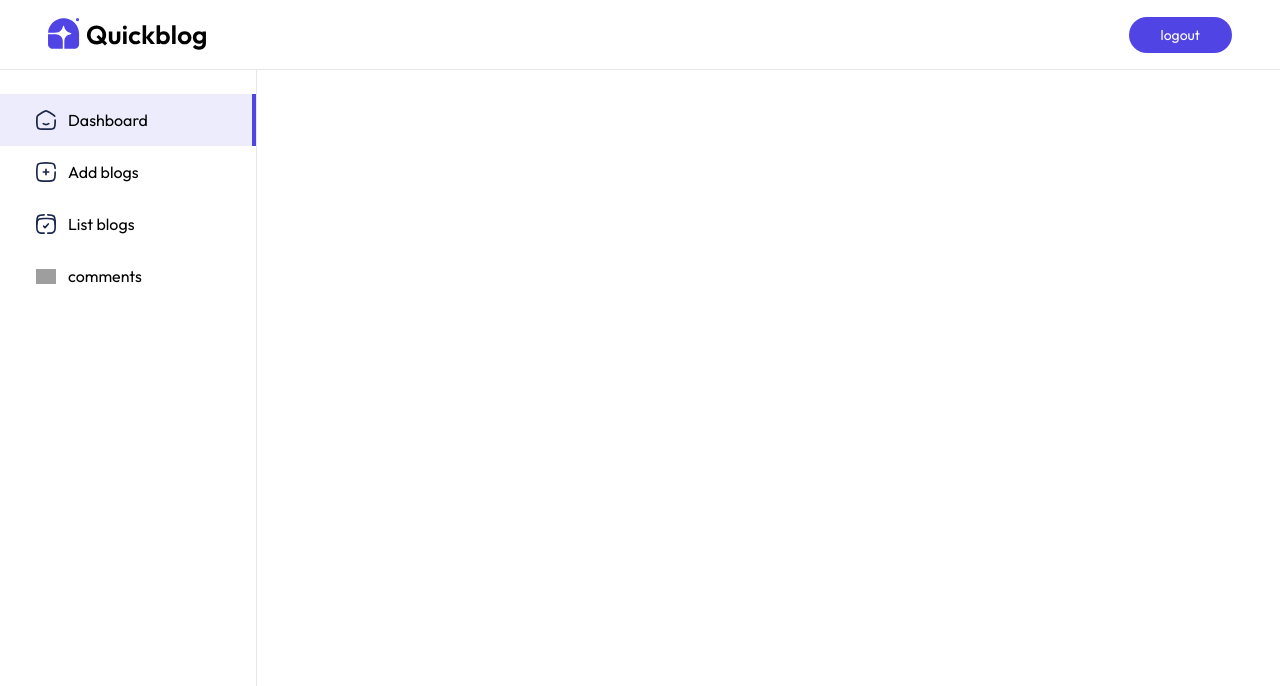
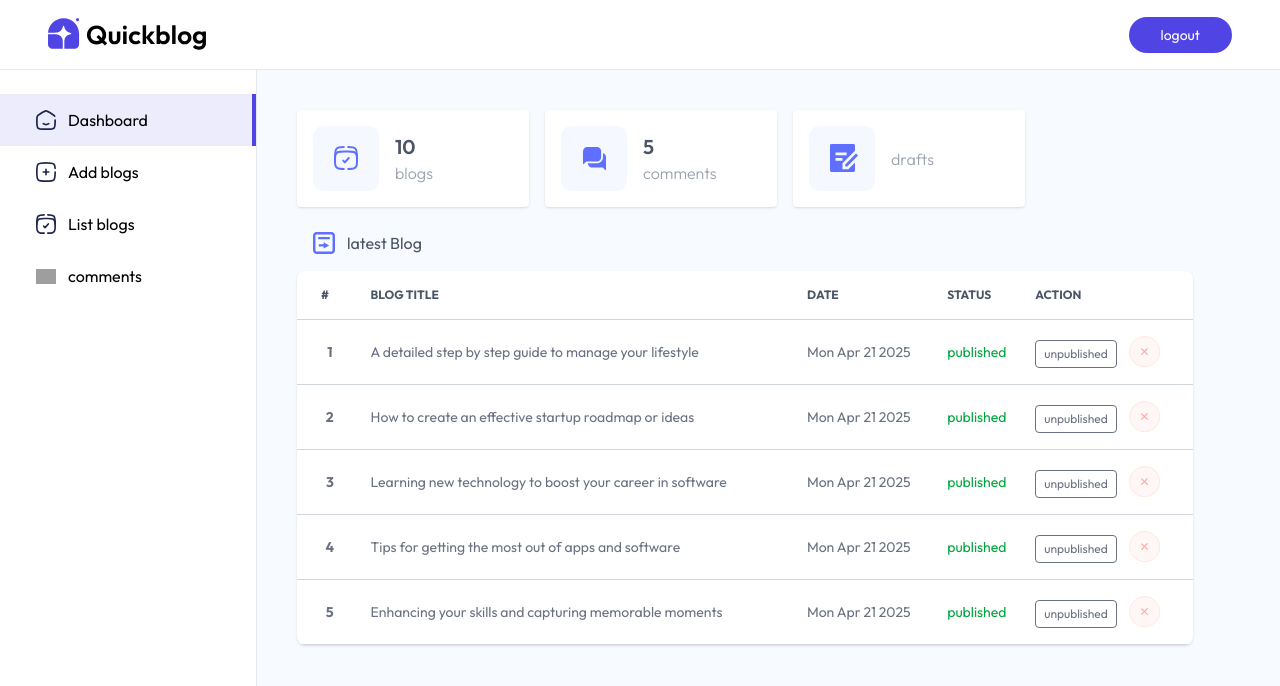
Before and after one commit to SamataNayak55/Blog-application, a React (Vite) app in the folder client/: page /admin in a window 1280 px wide. Shown: the top 686 px of the page. Built offline with nearby package versions, Linux system fonts and the light colour scheme; grey boxes are pictures that could not be loaded.

Commit message:
todays update

```diff
--- a/client/package.json
+++ b/client/package.json
@@ -13,6 +13,7 @@
     "@tailwindcss/vite": "^4.1.11",
     "moment": "^2.30.1",
     "motion": "^12.23.12",
+    "quill": "^2.0.3",
     "react": "^19.1.0",
     "react-dom": "^19.1.0",
     "react-router-dom": "^7.7.1",
--- a/client/src/components/BlogCard.jsx
+++ b/client/src/components/BlogCard.jsx
@@ -11,8 +11,8 @@ const BlogCard = ({blog}) => {
       <img src={image} className='aspect-video' alt="" />
       <span className='ml-5 mt-4 px-3 py-1 inline-block bg-primary/20 rounded-full text-primary text-xs'>{category}</span>
       <div>
-        <h4 className='mb-2 font-medium text-gray-900'>{title}</h4>
-        <p className='mb-3 text-xs text-gray-600' dangerouslySetInnerHTML={{"__html": description.slice(0,80)}}></p>
+        <h4 className='mb-2 px-3 font-medium text-gray-900'>{title}</h4>
+        <p className='mb-3 px-5 text-xs text-gray-600' dangerouslySetInnerHTML={{"__html": description.slice(0,80)}}></p>
       </div>
     </div>
   )
--- a/client/src/components/BlogList.jsx
+++ b/client/src/components/BlogList.jsx
@@ -25,7 +25,7 @@ const BlogList = () => {
           </div>
         ))}
       </div>
-      <div className='grid grid-cols-1 sm:grid-cols-2 md:grid-cols-3 xl:grid-cols-4 gap-8 mb-24 mmx-8 sm:mx-16 xl:mx-40'>
+      <div className='grid grid-cols-1 sm:grid-cols-2 p-0 md:grid-cols-3 xl:grid-cols-4 gap-8 mb-24 mmx-8 sm:mx-16 xl:mx-40'>
         {blog_data.filter((blog) => menu === 'All' ? true : blog.category === menu).map((blog) => <BlogCard key={blog._id} blog={blog} />)}
       </div>
     </div>
--- /dev/null
+++ b/client/src/components/admin/BlogTable.jsx
@@ -0,0 +1,25 @@
+import React from 'react'
+import { assets } from '../../assets/assets';
+
+const BlogTable = ({blog, fetchBlogs, index}) => {
+
+    const {title, createdAt} = blog;
+    const BlogDate = new Date(createdAt)
+  return (
+    <tr className='border-y border-gray-300'>
+      <th className='px-2 py-4'>{index}</th>
+      <td className='px-2 py-4'>{title}</td>
+      <td className='px-2 py-4 max-sm:hidden'>{BlogDate.toDateString()}</td>
+      <td className='px-2 py-4 max-sm:hidden'>
+        <p className={`${blog.isPublished ? "text-green-600" : "text-orange-700"}`}> {blog.isPublished ? 'published' : 'unpublished'}</p>
+      </td>
+      <td className='px-2 py-4 flex text-xs gap-3'>
+        <button className='border px-2 py-0.5 mt-1 rounded cursor-pointer'>{blog.isPublished ? 'unpublished' : 'published'}</button>
+        <img src={assets.cross_icon} className='w-8 hover:scale-110 transition-all cursor-pointer' alt="" />
+
+      </td>
+    </tr>
+  )
+}
+
+export default BlogTable
--- /dev/null
+++ b/client/src/components/admin/CommentTable.jsx
@@ -0,0 +1,32 @@
+import React from 'react'
+import { assets } from '../../assets/assets';
+
+const CommentTable = ({comment, fetchComments}) => {
+    const {blog, createdAt, _id } = comment;
+    const BlogDate = new Date(createdAt);
+
+  return (
+    <tr className='order-y border-gray-300'>
+        <td className='px-6 py-4'>
+            <b className='font-medium text-gray-600'>Blog </b> : {blog.title}
+            <br />
+            <br />
+            <b className='font-medium text-gray-600'>Name</b> : {Comment.name}
+          <br />
+            <b className='font-medium text-gray-600'>Comment</b> : {comment.content}
+           </td>
+        <td className='px-6 py-4 max-sm:hidden'>
+            {BlogDate.toLocaleDateString()}
+        </td>
+        <td className='px-6 py-4'>
+            <div className='inline-flex items-center gap-4'>
+                {!comment.isApproved?
+                <img src={assets.tick_icon} className='w-5 hover:scale-110 transition-all cursor-pointer' alt="" /> : <p className='w-5 hover:scale-110 transition-all cursor-pointer'> </p> }
+            </div>
+
+        </td>
+    </tr>
+  )
+}
+
+export default CommentTable
--- a/client/src/components/admin/login.jsx
+++ b/client/src/components/admin/login.jsx
@@ -1,6 +1,8 @@
 import React, { useState } from 'react'
 
 const Login = () => {
+
+
 
   const [email, setEmail] = useState('')
   const [password, setPassword] = useState('')
@@ -19,7 +21,7 @@ const Login = () => {
               <h1 className='text-3xl font-bold'>LOGIN</h1>
               <p className='font-light'>enter your credentials to access the adimin panel</p>
             </div>
-            <form onSubmit={handleSubmit} >
+            <form onSubmit={handleSubmit}  >
               <div className='flex flex-col'>
                 <label>Email :</label>
                 <input onChange={e=> setEmail(e.target.value)} value={email} type="email" required placeholder='enter your email id' className='border-b-2 border-gray-300 p-2 outline-none mb-6' />
--- a/client/src/pages/admin/AddBlog.jsx
+++ b/client/src/pages/admin/AddBlog.jsx
@@ -1,10 +1,45 @@
-import React from 'react'
+import React, { useState } from 'react'
+import { assets } from '../../assets/assets'
 
 const AddBlog = () => {
+
+  const [image, setImage] = useState(false);
+  const[title, setTitle] = useState('');
+  const[subTitle, setSubTitle] = useState('');
+  const[category, setCatagory] = useState('Startup');
+  const[published, setPublished] = useState(false);
+
+  const generateContent = async()=>{
+
+  }
+
+  const onSubmitHandler = async (e) => {
+    e.preventDefault();
+
+  }
   return (
-    <div>
+    <form onSubmit={onSubmitHandler} className='flex-1 bg-blue-50/50 text-gray-600 h-full overflow-scroll'>
+      <div className='bg-white w-full max-w-3xl p-4 md:p-10 sm:m-10 shadow rounded'>
+        <p>Upload thumbnail</p>
+        <label htmlFor="image">
+          <img src={!image ? assets.upload_area : URL.createObjectURL(image)} className='mt-2 h-16 rounded cursor-pointer' alt="" />
+          <input onChange={(e)=> setImage(e.target.files[0])} type="file" id="image" hidden required />
+        </label>
 
-    </div>
+        <p className='mt-4'> Blog Title</p>
+        <input type="text" placeholder='enter your blog title' required className='w-full max-w-l mt-2 p-2 border border-gray-300 outline-none rounded ' onChange={e => setTitle (e.target.value)} value={title} />
+
+        <p className='mt-4'> Blog Sub Title</p>
+        <input type="text" placeholder='enter your blog  sub title' required className='w-full max-w-l mt-2 p-2 border border-gray-300 outline-none rounded ' onChange={e => setSubTitle (e.target.value)} value={subTitle} />
+
+        <p className='mt-4'> Blog Discription</p>
+        <div className='max-w-lg h-74 pb-16 sm:pb-10 pt-2 relative'>
+          <button type='button' onClick={generateContent} className='absolute bottom-1 right-2 ml-2 text-xs text-white bg-black/70 px-4 py-1.5 rounded hover:underline cursor-pointer'> Generate with AI</button>
+        </div>
+
+
+        </div>
+    </form>
   )
 }
 
--- a/client/src/pages/admin/Comments.jsx
+++ b/client/src/pages/admin/Comments.jsx
@@ -1,9 +1,48 @@
-import React from 'react'
+import React, { useEffect, useState } from 'react'
+import { comments_data } from '../../assets/assets'
+import CommentTable from '../../components/admin/CommentTable'
 
 const Comments = () => {
+
+  const [comments, setComments] = useState([])
+  const [filter, setFilter] = useState('not Approved')
+
+  const fetchComments = async () => {
+    setComments(comments_data)
+  }
+
+  useEffect(()=> {
+    fetchComments()
+  },[])
   return (
-    <div>
+    <div className='flex-1 pt-5 px-5 sm:pl-16 bg-blue-50/50'>
+      <div className='flex justify-between items-center max-w-3xl'>
+        <h1>comments</h1>
+        <div className='flex gap-4'>
+          <button onClick={()=> setFilter('Approved')} className={`shadow-custom-sm border rounded-full px-4 py-1 cursor-pointer text-xs ${filter === 'Approved' ? 'text-primary' : 'text-gray-700'}`}>Approved</button>
 
+          <button onClick={()=> setFilter('not Approved')} className={`shadow-custom-sm border rounded-full px-4 py-1 cursor-pointer text-xs ${filter === 'not Approved' ? 'text-primary' : 'text-gray-700'}`}>Not Approved</button>
+        </div>
+      </div>
+      <div className='relative h-4/5 max-w-3xl overflow-x-auto mt-4 bg-white shadow rounded-lg scrollbar-hide'>
+      <table className='w-full text-sm text-gray-500'>
+        <thead className='text-xs text-gray-700 text-left uppercase'>
+          <tr>
+            <th scope='col' className='px-6 py-3'>Blog Title & comment</th>
+            <th scope='col' className='px-6 py-3 max-sm:hidden'> date</th>
+            <th scope='col' className='px-6 py-3 '>Action</th>
+          </tr>
+        </thead>
+        <tbody>
+          {comments.filter((comment)=>{
+            if(filter === 'Approved') return comment.isApproved === true;
+            return comment.isApproved === false;
+
+          }).map((comment, index)=> <CommentTable key={comment._id} comment={comment} index={index + 1} fetchComments={fetchComments} /> )}
+        </tbody>
+      </table>
+
+      </div>
     </div>
   )
 }
--- a/client/src/pages/admin/Dashboard.jsx
+++ b/client/src/pages/admin/Dashboard.jsx
@@ -1,30 +1,76 @@
 import React, { useEffect, useState } from 'react'
 import { assets, dashboard_data } from '../../assets/assets'
+import BlogTable from '../../components/admin/BlogTable'
 
 const Dashboard = () => {
   const [dashboardData, setDashboardData] = useState({
-    blogs : 0,
-    comments : 0,
-    draft : 0,
+    blogs: 0,
+    comments: 0,
+    draft: 0,
     resentBlogs: []
   })
 
-  const fetchDashboard = async ()=>{
+  const fetchDashboard = async () => {
     setDashboardData(dashboard_data)
   }
   useEffect(() => {
     fetchDashboard()
-  },[])
+  }, [])
   return (
     <div className='flex-1 p-4 md:p-10 bg-blue-50/50'>
       <div className='flex flex-wrap gap-4'>
-        <div>
+        <div className='flex items-center gap-4 bg-white p-4 min-w-58 rounded shadow cursor-pointer hover:scale-105 transition-all'>
           <img src={assets.dashboard_icon_1} alt="" />
           <div>
-            <p>{}</p>
+            <p className='text-xl font-semibold text-gray-600' >{dashboardData.blogs}</p>
+            <p className='text-gray-400 font-light'>blogs</p>
           </div>
         </div>
 
+
+        <div className='flex items-center gap-4 bg-white p-4 min-w-58 rounded shadow cursor-pointer hover:scale-105 transition-all'>
+          <img src={assets.dashboard_icon_2} alt="" />
+          <div>
+            <p className='text-xl font-semibold text-gray-600' >{dashboardData.comments}</p>
+            <p className='text-gray-400 font-light'>comments</p>
+          </div>
+        </div>
+
+        <div className='flex items-center gap-4 bg-white p-4 min-w-58 rounded shadow cursor-pointer hover:scale-105 transition-all'>
+          <img src={assets.dashboard_icon_3} alt="" />
+          <div>
+            <p className='text-xl font-semibold text-gray-600' >{dashboardData.draft}</p>
+            <p className='text-gray-400 font-light'>drafts</p>
+          </div>
+        </div>
+
+      </div>
+
+
+      <div>
+        <div className='flex items-center gap-3 m-4 mt-6 text-gray-600'>
+          <img src={assets.dashboard_icon_4} alt="" />
+          <p>latest Blog</p>
+        </div>
+
+        <div className='relative max-w-4xl overflow-x-auto shadow rounded-lg bg-white'>
+          <table className='w-full text-sm text-gray-500'>
+            <thead className='text-xs text-gray-600 text-left uppercase'>
+              <tr>
+                <th scope='col' className='px-2 py-4 xl:px-6'>#</th>
+                <th scope='col' className='px-2 py-4'>Blog Title</th>
+                <th scope='col' className='px-2 py-4 max-sm:hidden'>Date</th>
+                <th scope='col' className='px-2 py-4 max-sm:hidden'>Status</th>
+                <th scope='col' className='px-2 py-4'>Action</th>
+              </tr>
+            </thead>
+            <tbody>
+              {dashboardData.recentBlogs ?.map((blog, index)=> {
+                return <BlogTable key={blog._id} blog={blog} fetchBlogs={fetchDashboard} index={index + 1} />
+              })}
+            </tbody>
+          </table>
+        </div>
       </div>
     </div>
   )
--- a/client/src/pages/admin/Layout.jsx
+++ b/client/src/pages/admin/Layout.jsx
@@ -1,8 +1,9 @@
 import React from 'react'
 import { assets } from '../../assets/assets'
-import { useNavigate } from 'react-router-dom'
+import { Outlet, useNavigate } from 'react-router-dom'
 import Sidebar from '../../components/admin/Sidebar'
 import Login from '../../components/admin/login'
+import Dashboard from './Dashboard'
 
 const Layout = () => {
   const navigate = useNavigate()
@@ -21,8 +22,12 @@ const Layout = () => {
       <div className='flex h-[calc(100vh-70px)]'>
         {/* sidebar */}
         <Sidebar />
+        <Outlet />
+
+      {/* outlet */}
+
+
       </div>
-      {/* outlet */}
     </>
   )
 }
--- a/client/src/pages/admin/Listblog.jsx
+++ b/client/src/pages/admin/Listblog.jsx
@@ -1,11 +1,41 @@
-import React from 'react'
+import React, { useEffect, useState } from 'react'
+import Blog from '../Blog';
+import { blog_data } from '../../assets/assets';
+import BlogTable from '../../components/admin/BlogTable';
 
-const Listblog = () => {
+const Listblog  = () => {
+  const [blogs, setBlogs] = useState([]);
+
+  const fetchBlogs = async () => {
+    setBlogs(blog_data)
+  }
+  useEffect(() => {
+    fetchBlogs()
+  },[])
   return (
-    <div>
+    <div className='flex-1 pt-5 px-5 sm:pt-12 sm:pl-16 bg-blue-50/50'>
+      <h1>All blogs</h1>
+      <div className='relative h-4/5 max-w-4xl overflow-x-auto shadow rounded-l scrollbar-hide bg-white'>
+       <table className='w-full text-sm text-gray-500'>
+        <thead className='text-xs text-gray-600 text-left uppercase'>
+          <tr>
+            <th scope='col' className='px-2 py-4 xl:px-6'>#</th>
+            <th scope='col' className='px-2 py-4 xl:px-6'>blog title</th>
+            <th scope='col' className='px-2 py-4 xl:px-6 max-sm:hidden'>Date</th>
+            <th scope='col' className='px-2 py-4 xl:px-6 max-sm:hidden'>Status</th>
+            <th scope='col' className='px-2 py-4 xl:px-6 max-sm:hidden'>Action</th>
 
+          </tr>
+        </thead>
+        <tbody>
+          {blogs.map((blog, index)=>{
+            return <BlogTable key={blog._id} blog={blog} fetchBlogs={fetchBlogs} index={index +1}/>
+      })}
+        </tbody>
+       </table>
+      </div>
     </div>
   )
 }
 
-export default Listblog
+export default  Listblog
```
Also changed, not shown: client/src/components/Navbar.jsx (line endings or trailing spaces), 1 other file (tests, documents, lock files or other folders).
